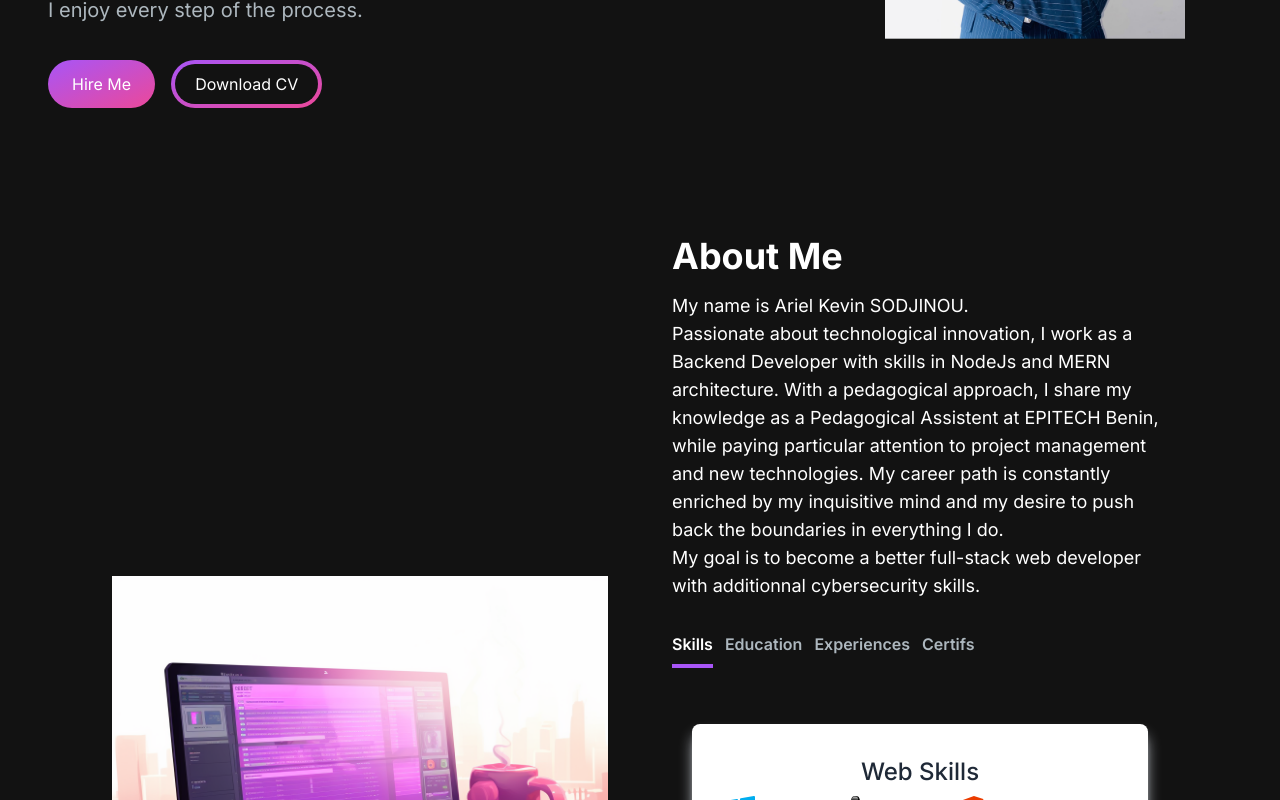
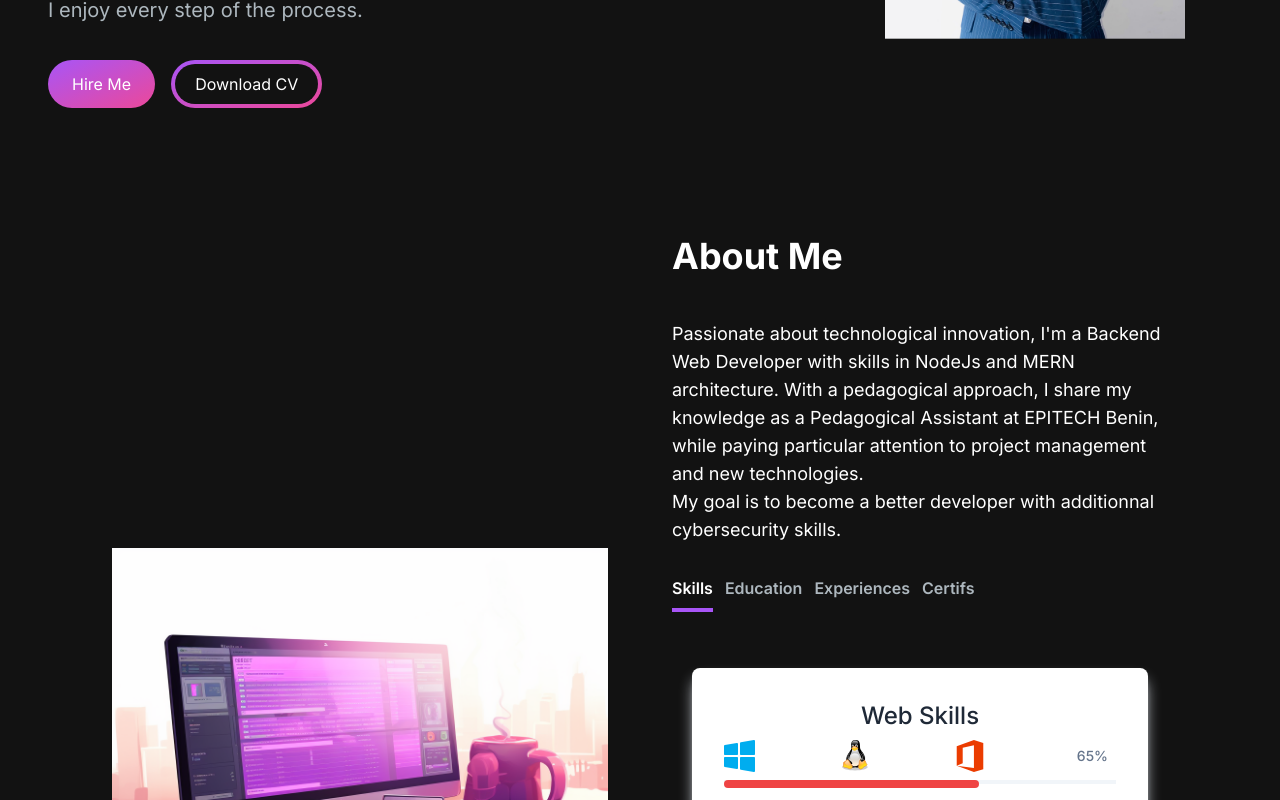
Before and after one commit to Ariel013/Portfolio, a Next.js app: page / in a window 1280 px wide. Shown: the part 540-1340 px from the top of the page. Built offline with nearby package versions, Linux system fonts and the light colour scheme.

Commit message:
[FIX] Profil infos

```diff
--- a/src/app/components/AboutSection.jsx
+++ b/src/app/components/AboutSection.jsx
@@ -238,12 +238,11 @@ const AboutSection = () => {
         <div className="mt-4 md:mt-0 text-left flex flex-col h-full">
           <h2 className="text-4xl font-bold text-white mb-4">About Me</h2>
           <p className="text-base lg:text-lg">
-          My name is Ariel Kevin SODJINOU. <br />
-          Passionate about technological innovation, I work as a Backend Developer with skills in NodeJs and MERN architecture.
-          With a pedagogical approach, I share my knowledge as a Pedagogical Assistent at EPITECH Benin, while paying particular attention to project management and new technologies.
-          My career path is constantly enriched by my inquisitive mind and my desire to push back the boundaries in everything I do.
           <br />
-          My goal is to become a better full-stack web developer with additionnal cybersecurity skills.
+          Passionate about technological innovation, I'm a Backend Web Developer with skills in NodeJs and MERN architecture.
+          With a pedagogical approach, I share my knowledge as a Pedagogical Assistant at EPITECH Benin, while paying particular attention to project management and new technologies.
+          <br />
+          My goal is to become a better developer with additionnal cybersecurity skills.
           </p>
           <div className="flex flex-row justify-start mt-8">
             <TabButton
```
